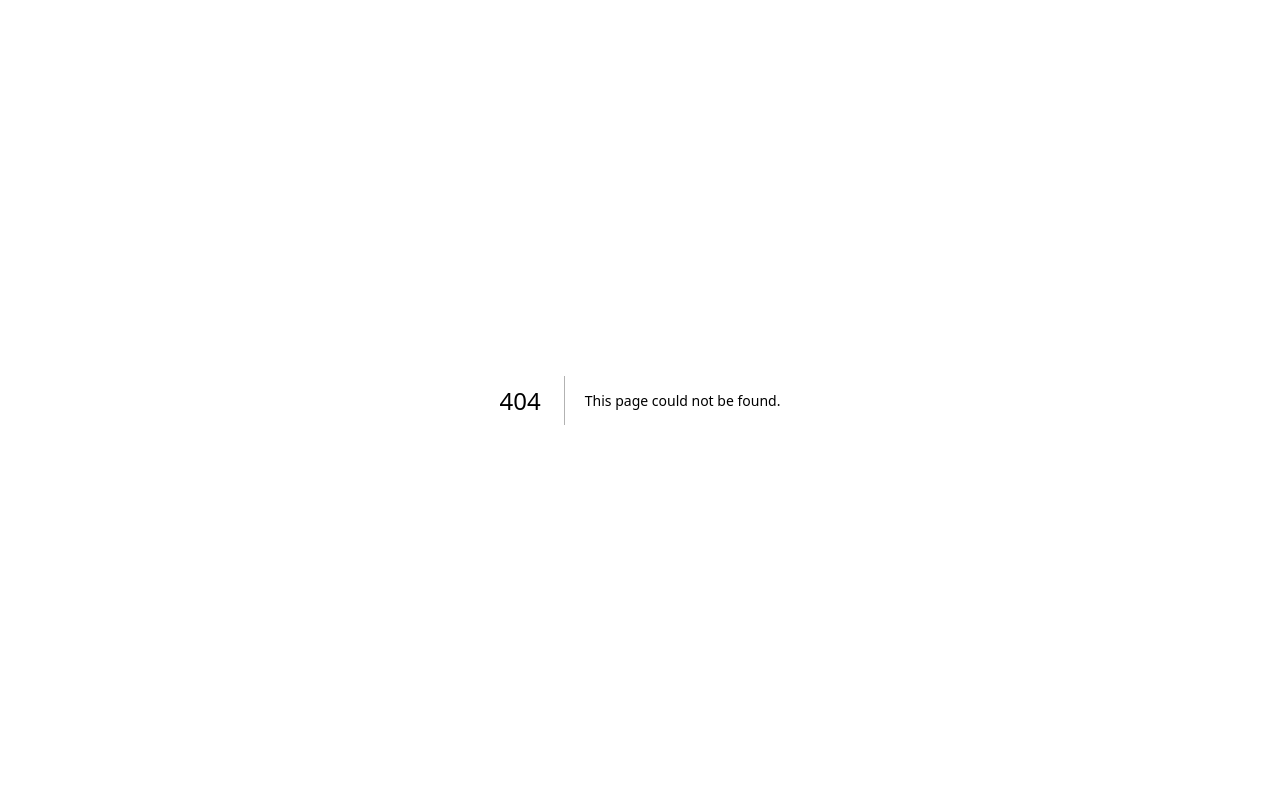
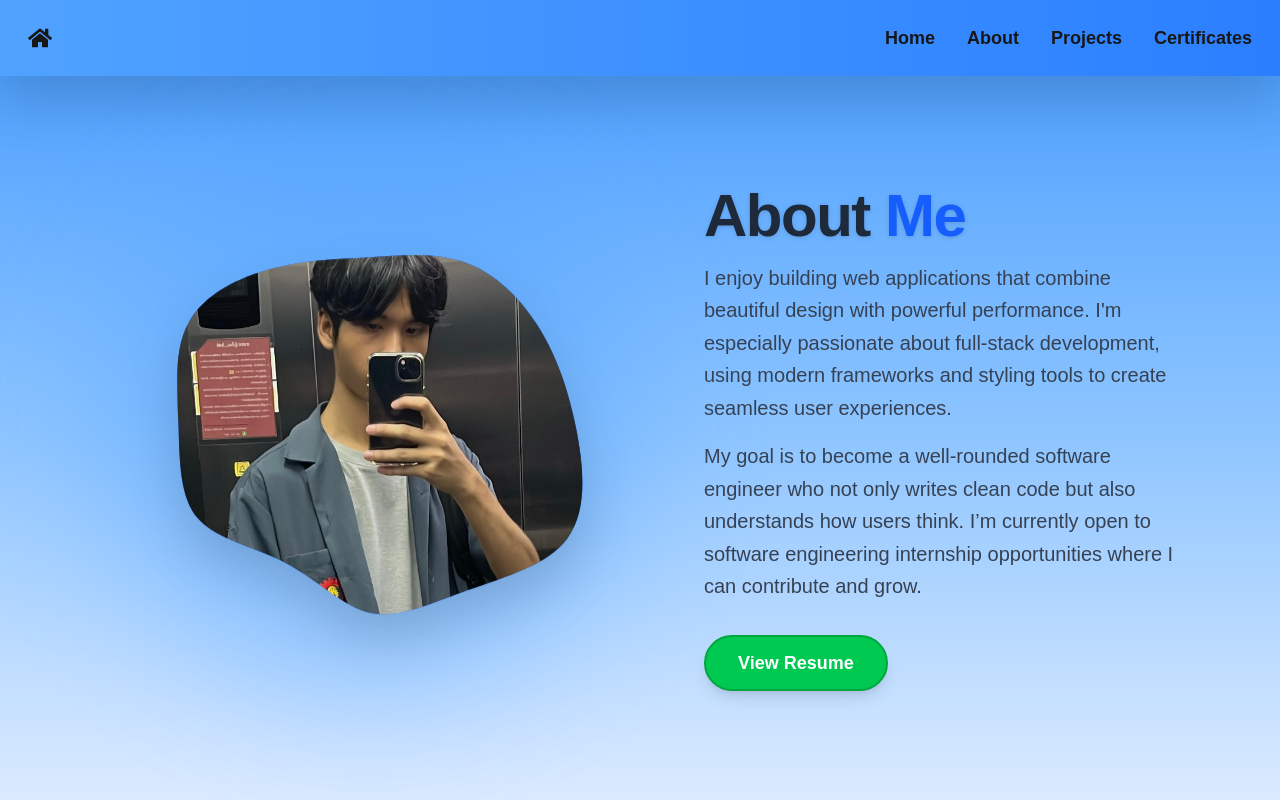
Before and after one commit to PhoengZ/Portfolio-v3, a Next.js app: page /about in a window 1280 px wide. Before the commit this address had no page. Built offline with nearby package versions, Linux system fonts and the light colour scheme.

Commit message:
Update page about me migration

```diff
--- /dev/null
+++ b/app/about/page.tsx
@@ -0,0 +1,74 @@
+import Image from "next/image";
+import Link from "next/link";
+export default function About() {
+  return (
+    <>
+      <div className="grow bg-linear-to-b from-blue-400 via-blue-300 to-blue-100 flex flex-col md:flex-row justify-center items-center py-10 md:py-0 px-6 sm:px-10 md:px-16 lg:px-24 gap-10 md:gap-16">
+        <div className="w-full md:w-1/2 flex justify-center items-center relative animate-floating z-10">
+          <div className="w-[260px] h-[260px] sm:w-[320px] sm:h-[320px] md:w-[450px] md:h-[450px] lg:w-[550px] lg:h-[550px] relative">
+            <div className="absolute inset-0 bg-blue-400 blur-3xl opacity-25 rounded-full animate-pulse"></div>
+            <svg
+              viewBox="0 0 200 200"
+              xmlns="http://www.w3.org/2000/svg"
+              className="w-full h-full relative z-10 drop-shadow-2xl"
+            >
+              <defs>
+                <clipPath id="avatarClip">
+                  <path
+                    fill="#0F62FE"
+                    d="M35.9,-59.7C46.7,-55.8,56,-46.8,62.8,-35.9C69.5,-25.1,73.8,-12.6,76.6,1.6C79.4,15.8,80.7,31.5,73.4,41.5C66.2,51.5,50.4,55.7,36.7,60.7C23.1,65.6,11.5,71.3,1.2,69.1C-9.1,67,-18.2,57.1,-29.7,51C-41.3,44.8,-55.3,42.4,-62.3,34.6C-69.3,26.7,-69.2,13.4,-69.7,-0.3C-70.3,-14,-71.5,-28,-65.8,-38C-60.1,-48.1,-47.5,-54.3,-35.4,-57.5C-23.3,-60.8,-11.6,-61,0.4,-61.7C12.5,-62.5,25,-63.7,35.9,-59.7Z"
+                    transform="translate(100 100)"
+                  />
+                </clipPath>
+              </defs>
+              <g transform="translate(100 100)">
+                <path
+                  fill="#0F62FE"
+                  d="M35.9,-59.7C46.7,-55.8,56,-46.8,62.8,-35.9C69.5,-25.1,73.8,-12.6,76.6,1.6C79.4,15.8,80.7,31.5,73.4,41.5C66.2,51.5,50.4,55.7,36.7,60.7C23.1,65.6,11.5,71.3,1.2,69.1C-9.1,67,-18.2,57.1,-29.7,51C-41.3,44.8,-55.3,42.4,-62.3,34.6C-69.3,26.7,-69.2,13.4,-69.7,-0.3C-70.3,-14,-71.5,-28,-65.8,-38C-60.1,-48.1,-47.5,-54.3,-35.4,-57.5C-23.3,-60.8,-11.6,-61,0.4,-61.7C12.5,-62.5,25,-63.7,35.9,-59.7Z"
+                />
+              </g>
+              <image
+                href="/Image/myself.jpg"
+                x="5"
+                y="22"
+                width="200"
+                height="200"
+                clipPath="url(#avatarClip)"
+                className="transition-transform duration-700 hover:scale-110"
+              />
+            </svg>
+          </div>
+        </div>
+
+        <div className="w-full md:w-1/2 flex flex-col justify-center items-center md:items-start text-center md:text-left space-y-6 md:space-y-8">
+          <div className="space-y-4">
+            <h1 className="text-4xl md:text-5xl lg:text-6xl font-extrabold tracking-tight text-gray-800 drop-shadow-sm">
+              About <span className="text-blue-600">Me</span>
+            </h1>
+            <p className="text-base sm:text-lg lg:text-xl text-gray-700 leading-relaxed max-w-xl">
+              I enjoy building web applications that combine beautiful design
+              with powerful performance. I'm especially passionate about
+              full-stack development, using modern frameworks and styling tools
+              to create seamless user experiences.
+            </p>
+            <p className="text-base sm:text-lg lg:text-xl text-gray-700 leading-relaxed max-w-xl hidden sm:block">
+              My goal is to become a well-rounded software engineer who not only
+              writes clean code but also understands how users think. I’m
+              currently open to software engineering internship opportunities
+              where I can contribute and grow.
+            </p>
+          </div>
+
+          <Link
+            href="/Resume.pdf"
+            target="_blank"
+            rel="noopener noreferrer"
+            className="px-8 py-3 bg-green-500 text-white font-bold rounded-full shadow-lg border-2 border-green-600 transition-all duration-300 hover:bg-green-600 hover:shadow-xl hover:-translate-y-1 active:scale-95 text-lg inline-block"
+          >
+            View Resume
+          </Link>
+        </div>
+      </div>
+    </>
+  );
+}
--- a/app/animate.css
+++ b/app/animate.css
@@ -11,7 +11,7 @@
 }
 
 .typing-1 {
-  animation-duration: 6s, 0.75s;
+  animation-duration: 8s, 0.75s;
   animation-timing-function: steps(25, end), ease-in-out;
 }
 
--- a/app/components/navbar.tsx
+++ b/app/components/navbar.tsx
@@ -12,7 +12,6 @@ export default function Navbar() {
     { href: "/", label: "Home" },
     { href: "/about", label: "About" },
     { href: "/projects", label: "Projects" },
-    { href: "/contact", label: "Contact" },
     { href: "/certificates", label: "Certificates" },
   ];
 
--- a/app/layout.tsx
+++ b/app/layout.tsx
@@ -1,6 +1,7 @@
 import type { Metadata } from "next";
 import { Geist, Geist_Mono } from "next/font/google";
 import "./globals.css";
+import Navbar from "./components/navbar";
 
 const geistSans = Geist({
   variable: "--font-geist-sans",
@@ -25,8 +26,9 @@ export default function RootLayout({
   return (
     <html lang="en">
       <body
-        className={`${geistSans.variable} ${geistMono.variable} antialiased flex flex-col min-h-screen`}
+        className={`${geistSans.variable} ${geistMono.variable} antialiased flex flex-col h-screen`}
       >
+        <Navbar />
         {children}
       </body>
     </html>
--- a/app/page.tsx
+++ b/app/page.tsx
@@ -1,4 +1,3 @@
-import Navbar from "./components/navbar";
 import "./animate.css";
 import Link from "next/link";
 import { BiLogoGmail } from "react-icons/bi";
@@ -6,12 +5,11 @@ import { FaGithub, FaInstagram, FaLinkedin } from "react-icons/fa";
 export default function Home() {
   return (
     <>
-      <Navbar />
-      <main className="grow bg-linear-to-b from-blue-400 via-blue-300 to-blue-100 flex items-center justify-center py-10 md:py-16">
-        <div className="container mx-auto flex flex-col md:flex-row items-center justify-between px-6 sm:px-10 md:px-16 lg:px-24 gap-10 md:gap-12">
+      <main className="grow bg-linear-to-b from-blue-400 via-blue-300 to-blue-100 flex items-center justify-center overflow-visible lg:overflow-hidden">
+        <div className="container mx-auto flex flex-col md:flex-row items-center justify-between px-6 sm:px-10 md:px-16 lg:px-24 gap-4 sm:gap-6 md:gap-12 h-full py-4 md:py-0">
           <div className="w-full md:w-1/2 flex flex-col items-center md:items-start space-y-8 z-10">
             <div className="space-y-3 md:space-y-4 text-center md:text-left">
-              <h1 className="mx-auto sm:mx-0 text-xl sm:text-4xl md:text-5xl lg:text-6xl font-extrabold text-gray-800 tracking-tight leading-tight typing-1">
+              <h1 className="mx-auto sm:mx-0 text-xl sm:text-3xl md:text-4xl lg:text-5xl font-extrabold text-gray-800 tracking-tight leading-tight typing-1">
                 Hi, I'm <span className="text-gray-900">Phaolap Kulteera</span>
               </h1>
               <h2 className="mx-auto sm:mx-0 text-lg sm:text-2xl md:text-3xl lg:text-4xl font-semibold text-gray-700 typing-2">
@@ -72,10 +70,8 @@ export default function Home() {
             </div>
           </div>
 
-          {/* Right Image/Blob Section */}
           <div className="w-full md:w-1/2 flex justify-center items-center relative animate-floating mt-8 md:mt-0">
             <div className="w-[280px] h-[280px] sm:w-[320px] sm:h-[320px] md:w-[450px] md:h-[450px] lg:w-[550px] lg:h-[550px] relative">
-              {/* Glow Effect */}
               <div className="absolute inset-0 bg-blue-400 blur-3xl opacity-25 rounded-full animate-pulse"></div>
 
               <svg
--- /dev/null
+++ b/app/projects/page.tsx
@@ -0,0 +1,7 @@
+export default function Projects() {
+  return (
+    <div>
+      <h1>Projects</h1>
+    </div>
+  );
+}
```
Also changed, not shown: app/certificates/page.tsx (added).
